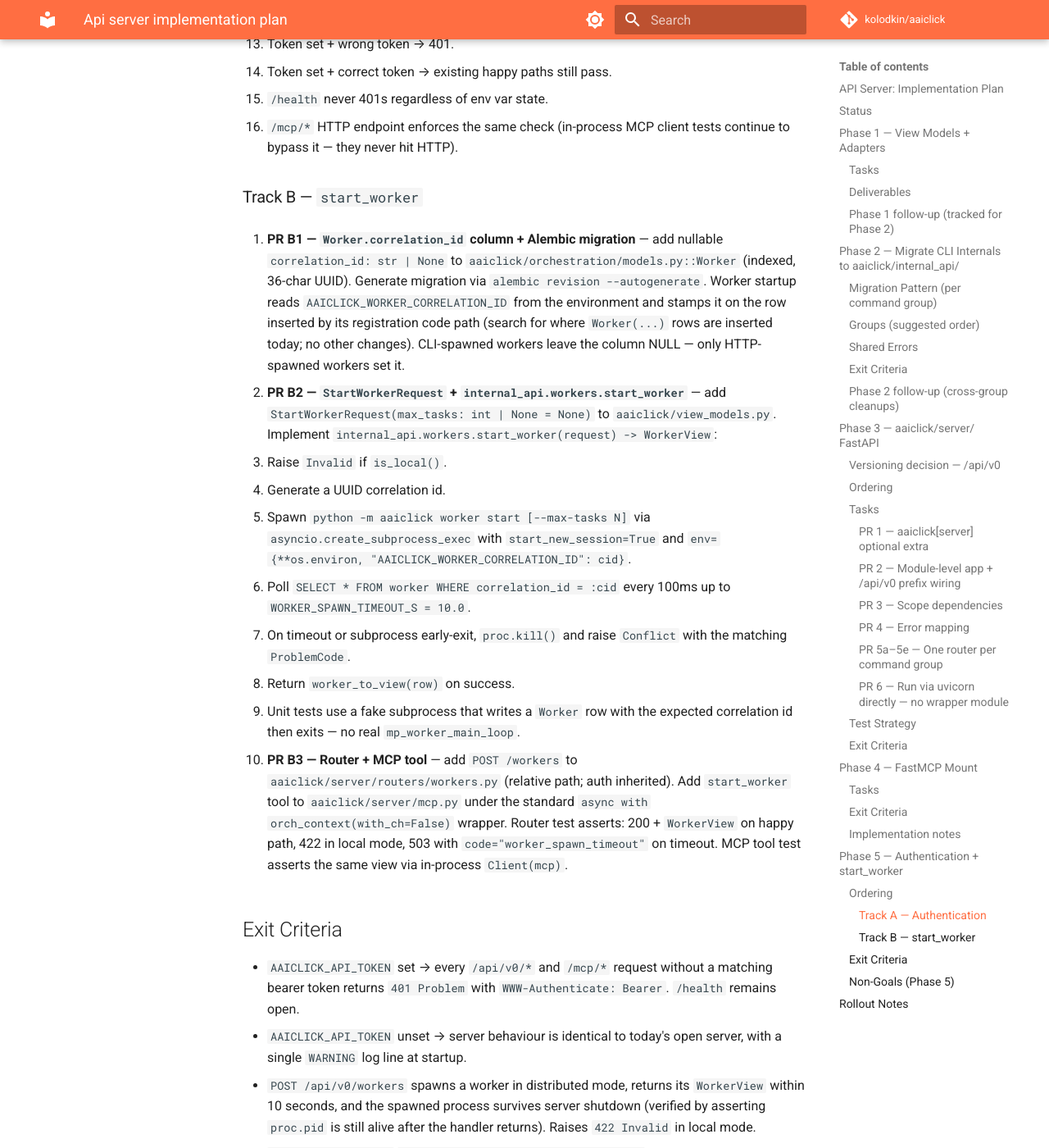
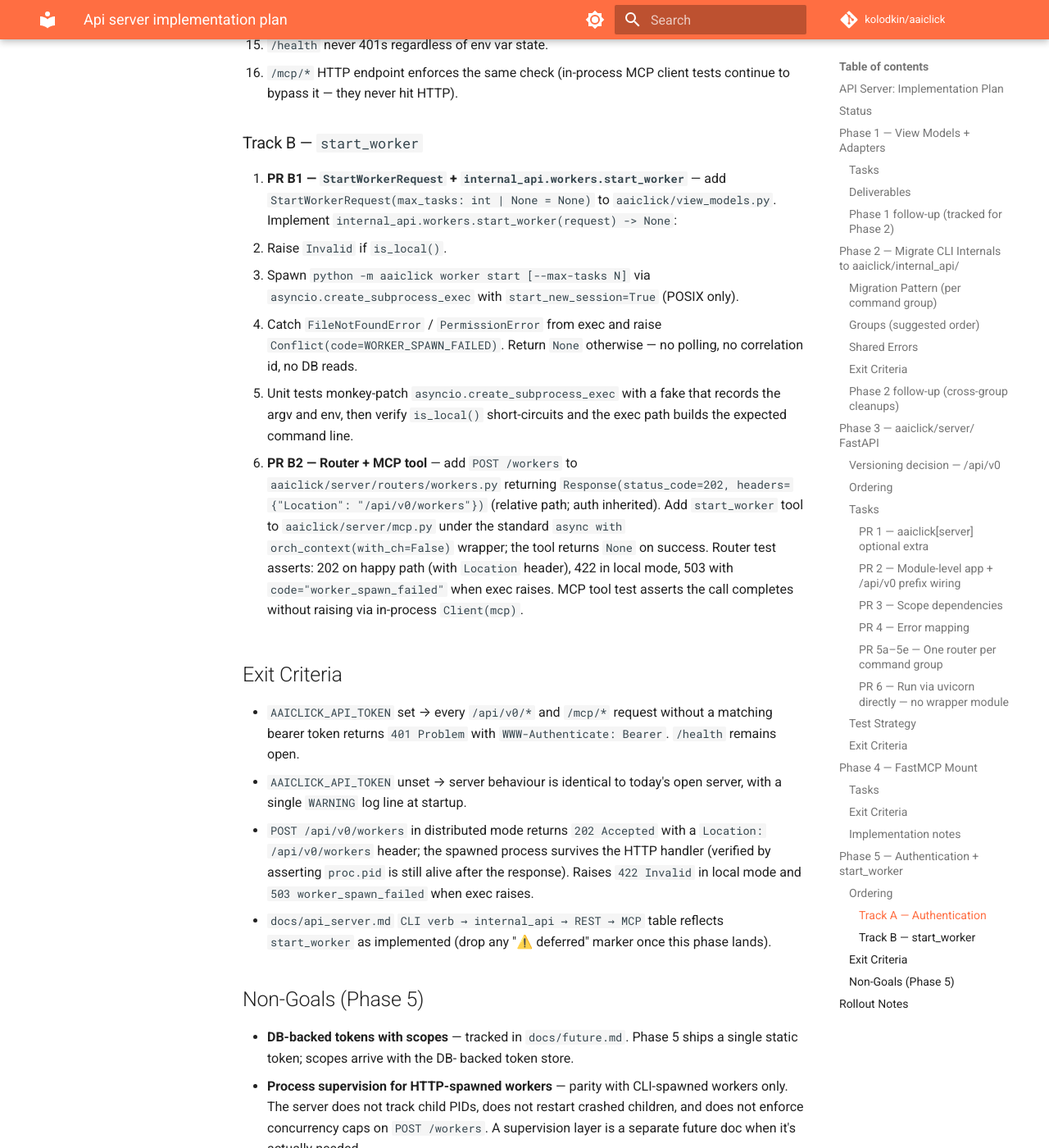
Before and after one commit to kolodkin/aaiclick, an MkDocs documentation site: the page built from docs/api_server_implementation_plan.md, in a window 1280 px wide and 1400 px high, scrolled down 13059 px. Shown: the whole window at 82% size. Built offline with MkDocs 1.6.1 and Material for MkDocs 9.7.7, drawn with Linux system fonts in a browser that asks for light colours; comment, search, counter and statistics services are not loaded; some of the changed text lies outside the part shown.

Commit message:
docs: simplify Phase 5 worker spawn to 202 Accepted + fire-and-forget
Drop the correlation-id-column mechanism. POST /api/v0/workers now
returns 202 Accepted with a Location header after the subprocess has
been exec'd; the caller polls GET /api/v0/workers to observe the new
row. No new DB column, no env-var plumbing, no 10-second polling in
the handler.

Consequences:
- Drop PR B1 (correlation_id column + Alembic migration).
- Renumber PR B2/B3 → B1/B2; B1 is now internal_api.start_worker (no
  polling, no correlation id), B2 is router + MCP tool returning 202.
- Drop ProblemCode.WORKER_SPAWN_TIMEOUT from PR A1 additions.
- Remove the "which row is mine" rationale paragraph; unnecessary
  since callers no longer pin to a specific row.
- Update Exit Criteria to assert 202 + Location header rather than a
  WorkerView returned within 10s.

```diff
--- a/docs/api_server_implementation_plan.md
+++ b/docs/api_server_implementation_plan.md
@@ -40,8 +40,7 @@ shippable, each leaves the tree green.
 | Phase 5 | `AAICLICK_API_TOKEN` env var wiring + startup log    | ⚠️      | `aaiclick/server/app.py`                    |
 | Phase 5 | `StartWorkerRequest` shared view model               | ⚠️      | `aaiclick/view_models.py`                   |
 | Phase 5 | `internal_api.workers.start_worker(request)`         | ⚠️      | `aaiclick/internal_api/workers.py`          |
-| Phase 5 | Worker `correlation_id` column + registration stamp  | ⚠️      | `aaiclick/orchestration/models.py` + Alembic migration |
-| Phase 5 | `POST /api/v0/workers` router wiring                 | ⚠️      | `aaiclick/server/routers/workers.py`        |
+| Phase 5 | `POST /api/v0/workers` router wiring (202 Accepted)  | ⚠️      | `aaiclick/server/routers/workers.py`        |
 | Phase 5 | `start_worker` MCP tool                              | ⚠️      | `aaiclick/server/mcp.py`                    |
 
 ---
@@ -421,8 +420,8 @@ PRs are sequential.
 1. **PR A1 — `Unauthorized` / `Forbidden` errors** — add the subclasses
    to `aaiclick/internal_api/errors.py` and extend `ProblemCode` in
    `aaiclick/view_models.py` with `UNAUTHORIZED`, `FORBIDDEN`,
-   `WORKER_SPAWN_FAILED`, `WORKER_SPAWN_TIMEOUT`. Update `_PROBLEM_MAP`
-   in `aaiclick/server/errors.py`.
+   `WORKER_SPAWN_FAILED`. Update `_PROBLEM_MAP` in
+   `aaiclick/server/errors.py`.
 
 2. **PR A2 — `aaiclick/server/auth.py`** — introduce the
    `require_bearer` FastAPI dependency:
@@ -460,40 +459,32 @@ PRs are sequential.
 
 ### Track B — `start_worker`
 
-1. **PR B1 — `Worker.correlation_id` column + Alembic migration** —
-   add nullable `correlation_id: str | None` to
-   `aaiclick/orchestration/models.py::Worker` (indexed, 36-char UUID).
-   Generate migration via `alembic revision --autogenerate`. Worker
-   startup reads `AAICLICK_WORKER_CORRELATION_ID` from the environment
-   and stamps it on the row inserted by its registration code path
-   (search for where `Worker(...)` rows are inserted today; no other
-   changes). CLI-spawned workers leave the column NULL — only
-   HTTP-spawned workers set it.
-
-2. **PR B2 — `StartWorkerRequest` + `internal_api.workers.start_worker`** —
+1. **PR B1 — `StartWorkerRequest` + `internal_api.workers.start_worker`** —
    add `StartWorkerRequest(max_tasks: int | None = None)` to
    `aaiclick/view_models.py`. Implement
-   `internal_api.workers.start_worker(request) -> WorkerView`:
+   `internal_api.workers.start_worker(request) -> None`:
    - Raise `Invalid` if `is_local()`.
-   - Generate a UUID correlation id.
    - Spawn `python -m aaiclick worker start [--max-tasks N]` via
-     `asyncio.create_subprocess_exec` with `start_new_session=True` and
-     `env={**os.environ, "AAICLICK_WORKER_CORRELATION_ID": cid}`.
-   - Poll `SELECT * FROM worker WHERE correlation_id = :cid` every
-     100ms up to `WORKER_SPAWN_TIMEOUT_S = 10.0`.
-   - On timeout or subprocess early-exit, `proc.kill()` and raise
-     `Conflict` with the matching `ProblemCode`.
-   - Return `worker_to_view(row)` on success.
-   - Unit tests use a fake subprocess that writes a `Worker` row with
-     the expected correlation id then exits — no real `mp_worker_main_loop`.
+     `asyncio.create_subprocess_exec` with `start_new_session=True`
+     (POSIX only).
+   - Catch `FileNotFoundError` / `PermissionError` from exec and raise
+     `Conflict(code=WORKER_SPAWN_FAILED)`. Return `None` otherwise — no
+     polling, no correlation id, no DB reads.
+   - Unit tests monkey-patch `asyncio.create_subprocess_exec` with a
+     fake that records the argv and env, then verify `is_local()`
+     short-circuits and the exec path builds the expected command line.
 
-3. **PR B3 — Router + MCP tool** — add `POST /workers` to
-   `aaiclick/server/routers/workers.py` (relative path; auth
-   inherited). Add `start_worker` tool to `aaiclick/server/mcp.py`
-   under the standard `async with orch_context(with_ch=False)` wrapper.
-   Router test asserts: 200 + `WorkerView` on happy path, 422 in local
-   mode, 503 with `code="worker_spawn_timeout"` on timeout. MCP tool
-   test asserts the same view via in-process `Client(mcp)`.
+2. **PR B2 — Router + MCP tool** — add `POST /workers` to
+   `aaiclick/server/routers/workers.py` returning
+   `Response(status_code=202, headers={"Location": "/api/v0/workers"})`
+   (relative path; auth inherited). Add `start_worker` tool to
+   `aaiclick/server/mcp.py` under the standard
+   `async with orch_context(with_ch=False)` wrapper; the tool returns
+   `None` on success. Router test asserts: 202 on happy path (with
+   `Location` header), 422 in local mode, 503 with
+   `code="worker_spawn_failed"` when exec raises. MCP tool test
+   asserts the call completes without raising via in-process
+   `Client(mcp)`.
 
 ## Exit Criteria
 
@@ -502,10 +493,11 @@ PRs are sequential.
   `WWW-Authenticate: Bearer`. `/health` remains open.
 - `AAICLICK_API_TOKEN` unset → server behaviour is identical to
   today's open server, with a single `WARNING` log line at startup.
-- `POST /api/v0/workers` spawns a worker in distributed mode, returns
-  its `WorkerView` within 10 seconds, and the spawned process survives
-  server shutdown (verified by asserting `proc.pid` is still alive
-  after the handler returns). Raises `422 Invalid` in local mode.
+- `POST /api/v0/workers` in distributed mode returns `202 Accepted`
+  with a `Location: /api/v0/workers` header; the spawned process
+  survives the HTTP handler (verified by asserting `proc.pid` is still
+  alive after the response). Raises `422 Invalid` in local mode and
+  `503 worker_spawn_failed` when exec raises.
 - `docs/api_server.md` `CLI verb → internal_api → REST → MCP` table
   reflects `start_worker` as implemented (drop any "⚠️ deferred"
   marker once this phase lands).
```
Also changed, not shown: docs/api_server.md (+32 -32 lines).
